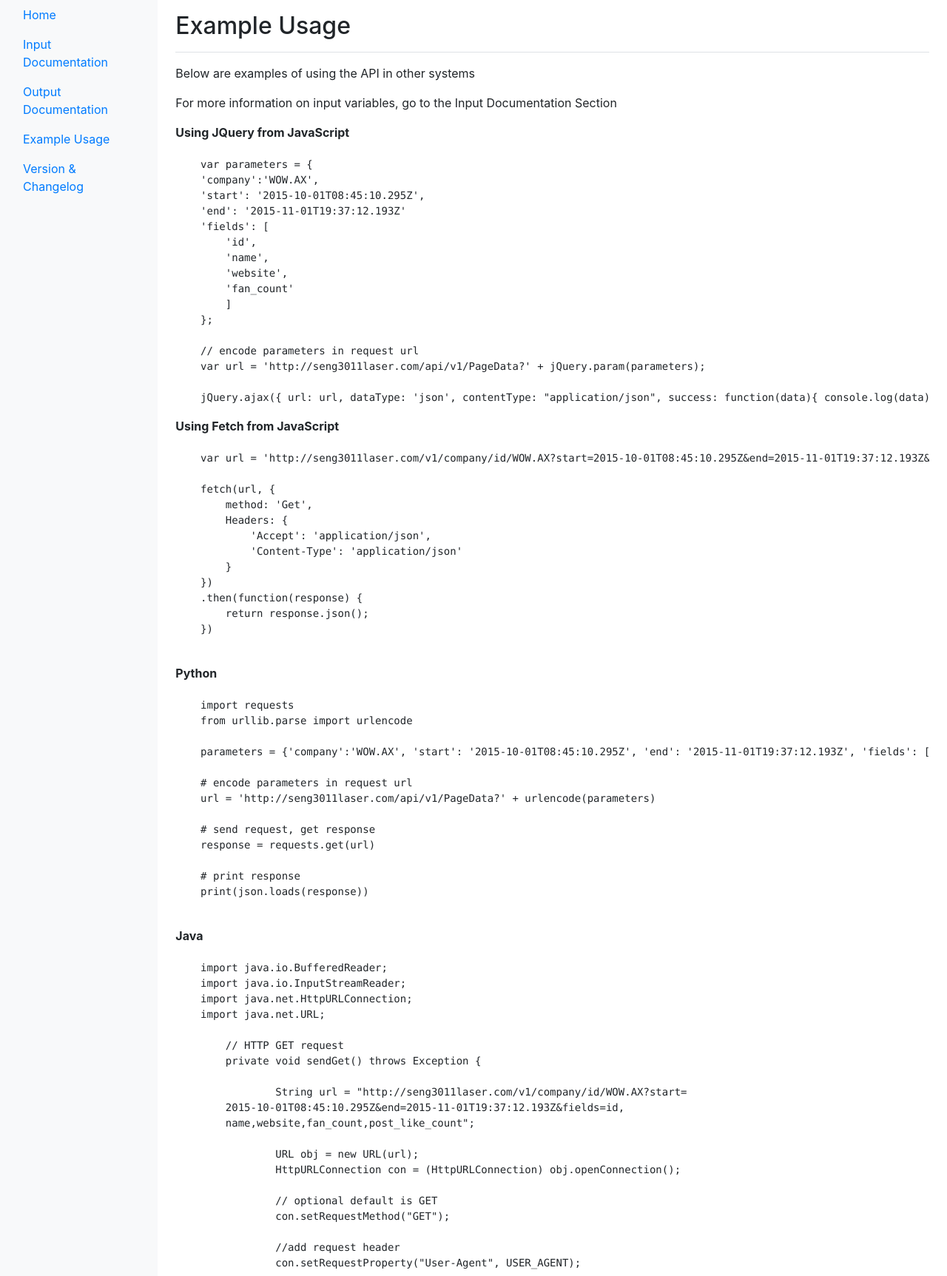
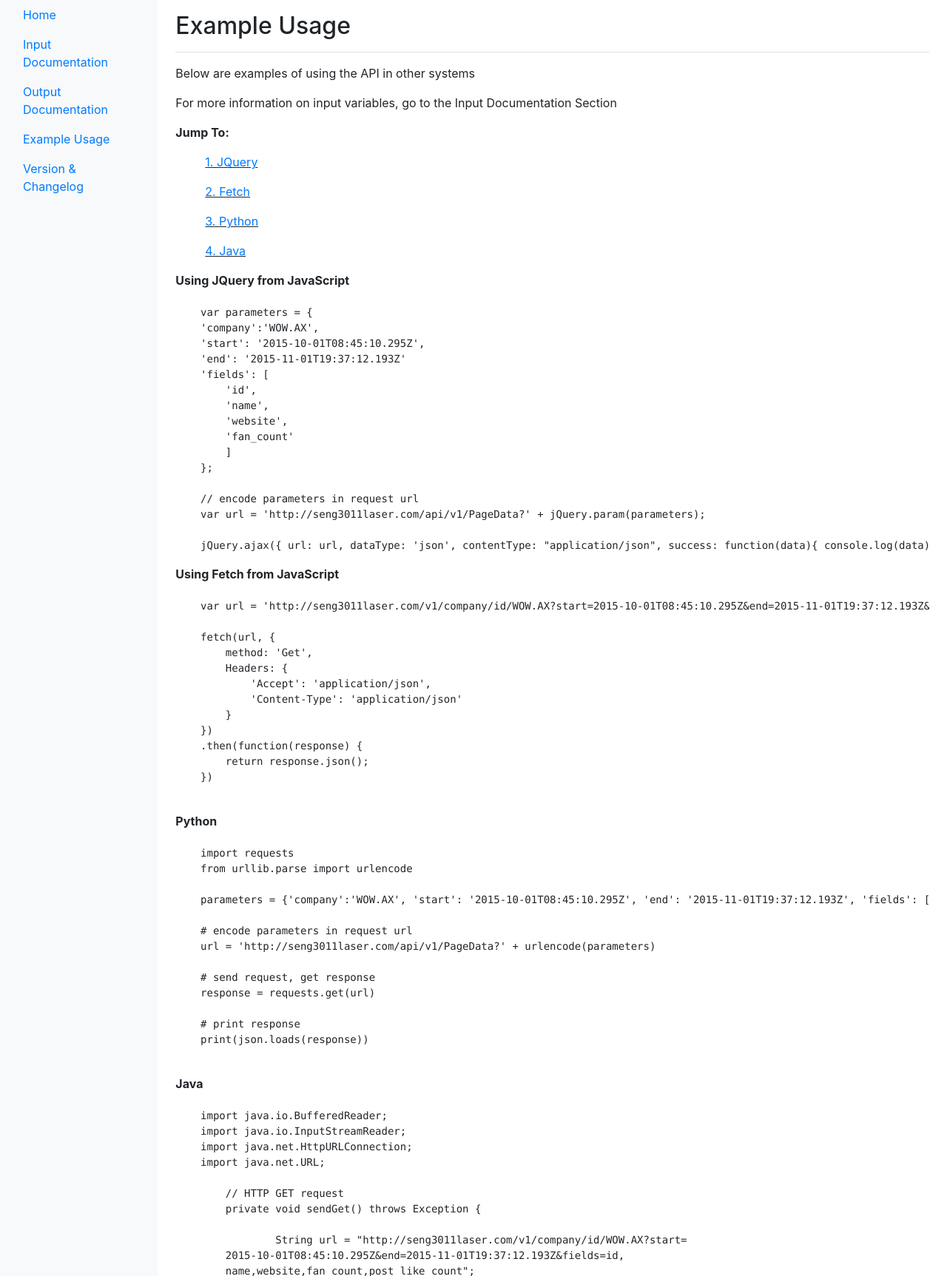
Before and after one commit to JoshuaKilazoglou/seng3011, a Flask app: page /exampleDocs in a window 1280 px wide. Shown: the part 40-1765 px from the top of the page at 74% size. Run offline with Flask 2, Linux system fonts and the light colour scheme; some libraries are stand-ins or nearby versions.

Commit message:
Table of contents

```diff
--- a/templates/exampledocs.html
+++ b/templates/exampledocs.html
@@ -7,11 +7,19 @@
 
 </head>
 
-    <h1 class="h2">Example Usage</h1></div>
+<h1 class="h2">Example Usage</h1></div>
 Below are examples of using the API in other systems<p></p>
 For more information on input variables, go to the Input Documentation Section<p></p>
+<strong><p>Jump To:</p></strong>
+<ul>
+   <u> <p><a href="#jquery">1. JQuery</a></p>
+    <p><a href="#fetch">2. Fetch</a></p>
+<p><a href="#python">3. Python</a></p>
+<p><a href="#java">4. Java</a></p> </u>
+</ul>
+<a id="jquery">
 <strong>Using JQuery from JavaScript</strong>
-
+</a>
 <pre><code>
     var parameters = {
     'company':'WOW.AX',
@@ -32,8 +40,9 @@ For more information on input variables, go to the Input Documentation Section<p
 </code></pre>
 
 <p></p>
-
+<a id="fetch">
 <strong>Using Fetch from JavaScript</strong>
+</a>
 <pre><code>
     var url = 'http://seng3011laser.com/v1/company/id/WOW.AX?start=2015-10-01T08:45:10.295Z&end=2015-11-01T19:37:12.193Z&fields=id,name,website,fan_count,post_like_count';
 
@@ -51,7 +60,7 @@ For more information on input variables, go to the Input Documentation Section<p
 </code></pre>
 
 <p></p>
-<strong>Python</strong>
+<a id="python"><strong>Python</strong></a>
 
 <pre><code>
     import requests
@@ -71,7 +80,9 @@ For more information on input variables, go to the Input Documentation Section<p
 </code></pre>
 
 <p></p>
+<a id="java">
 <strong>Java</strong>
+</a>
 <pre><code>
     import java.io.BufferedReader;
     import java.io.InputStreamReader;
```
